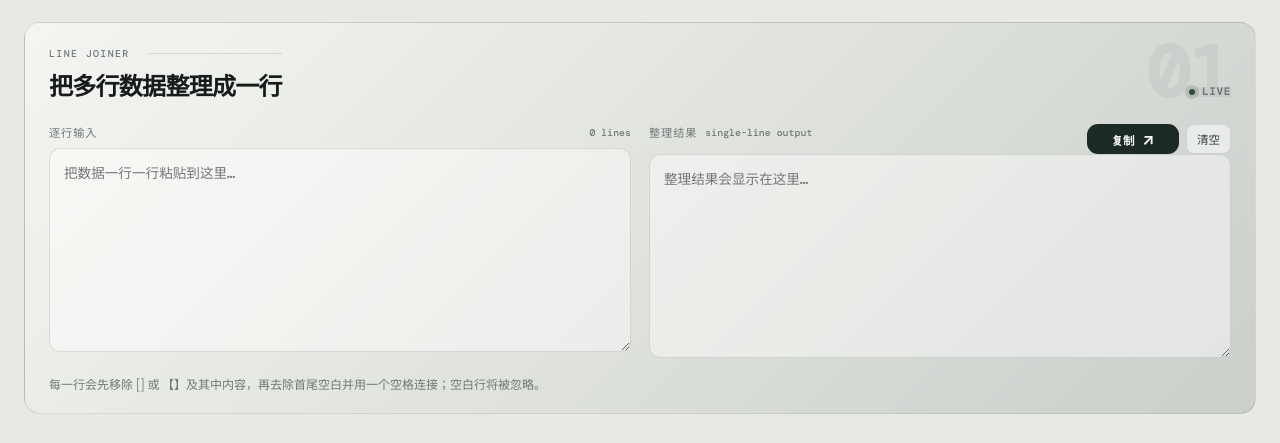
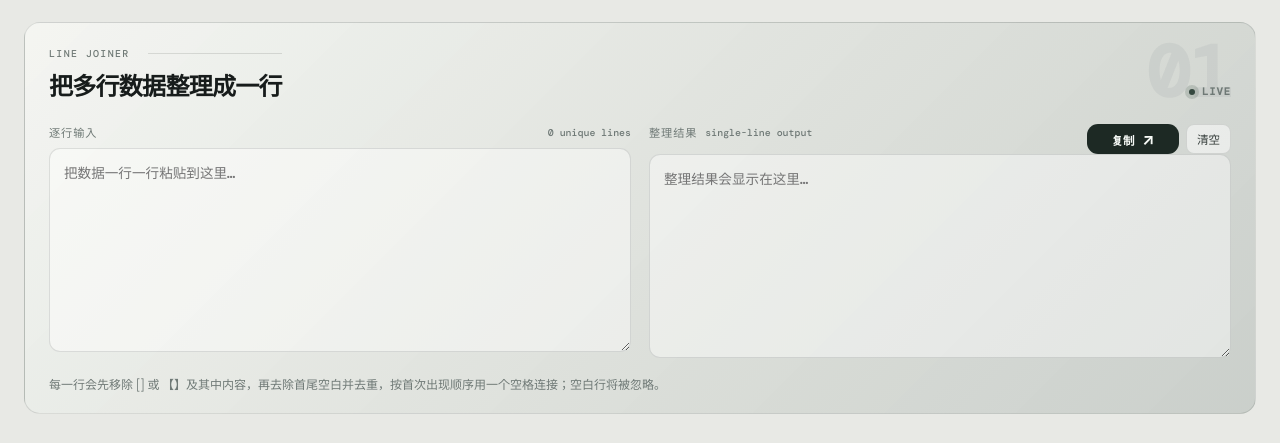
Before and after one commit to xiaoning-shu/float-int-tool, a plain HTML site: page index.html in a window 1280 px wide. Shown: the part 1020-1463 px from the top of the page. Drawn offline with nearby package versions, Linux system fonts and the light colour scheme; a web font is replaced by a local one.

Commit message:
Deduplicate joined lines

```diff
--- a/index.html
+++ b/index.html
@@ -110,7 +110,7 @@
         </div>
         <div class="line-joiner-grid">
           <div class="line-joiner-field">
-            <div class="line-joiner-label"><label for="joinInput">逐行输入</label><span id="joinCount">0 lines</span></div>
+            <div class="line-joiner-label"><label for="joinInput">逐行输入</label><span id="joinCount">0 unique lines</span></div>
             <textarea id="joinInput" rows="8" placeholder="把数据一行一行粘贴到这里…" spellcheck="false"></textarea>
           </div>
           <div class="line-joiner-field">
@@ -124,7 +124,7 @@
             <textarea id="joinOutput" rows="8" readonly aria-live="polite" placeholder="整理结果会显示在这里…"></textarea>
           </div>
         </div>
-        <p class="converter-help">每一行会先移除 [] 或 【】及其中内容，再去除首尾空白并用一个空格连接；空白行将被忽略。</p>
+        <p class="converter-help">每一行会先移除 [] 或 【】及其中内容，再去除首尾空白并去重，按首次出现顺序用一个空格连接；空白行将被忽略。</p>
       </section>
 
       <div class="workspace-heading">
--- a/script.js
+++ b/script.js
@@ -443,15 +443,16 @@ function updateJoinedLines() {
     .split(/\r?\n/)
     .map((line) => line.trim())
     .filter(Boolean);
-  joinOutput.value = lines.join(" ");
-  joinCount.textContent = `${lines.length} ${lines.length === 1 ? "line" : "lines"}`;
+  const uniqueLines = [...new Set(lines)];
+  joinOutput.value = uniqueLines.join(" ");
+  joinCount.textContent = `${uniqueLines.length} ${uniqueLines.length === 1 ? "unique line" : "unique lines"}`;
 }
 
 joinInput.addEventListener("input", updateJoinedLines);
 clearJoined.addEventListener("click", () => {
   joinInput.value = "";
   joinOutput.value = "";
-  joinCount.textContent = "0 lines";
+  joinCount.textContent = "0 unique lines";
   joinInput.focus();
 });
 
```
Also changed, not shown: 1 other file.
